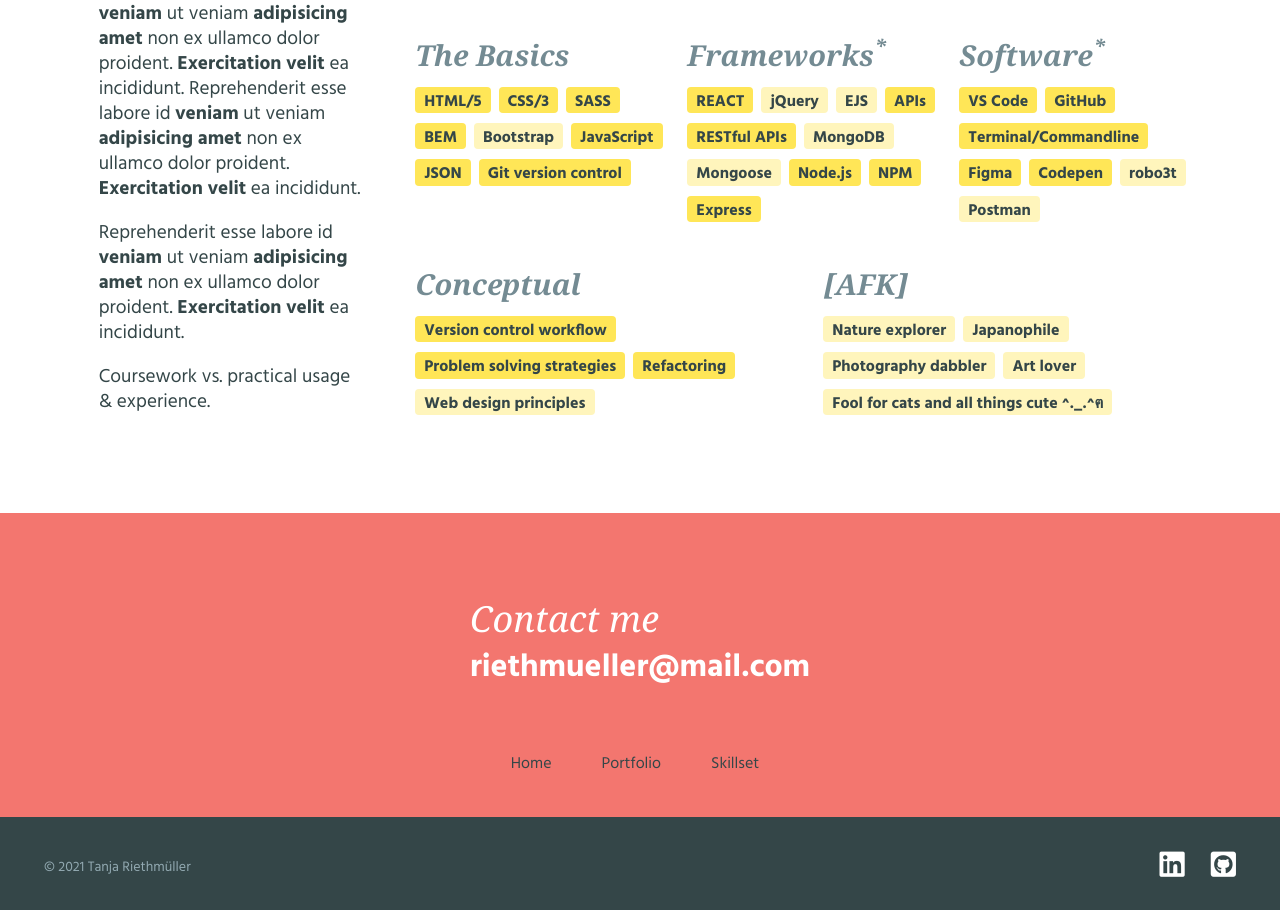
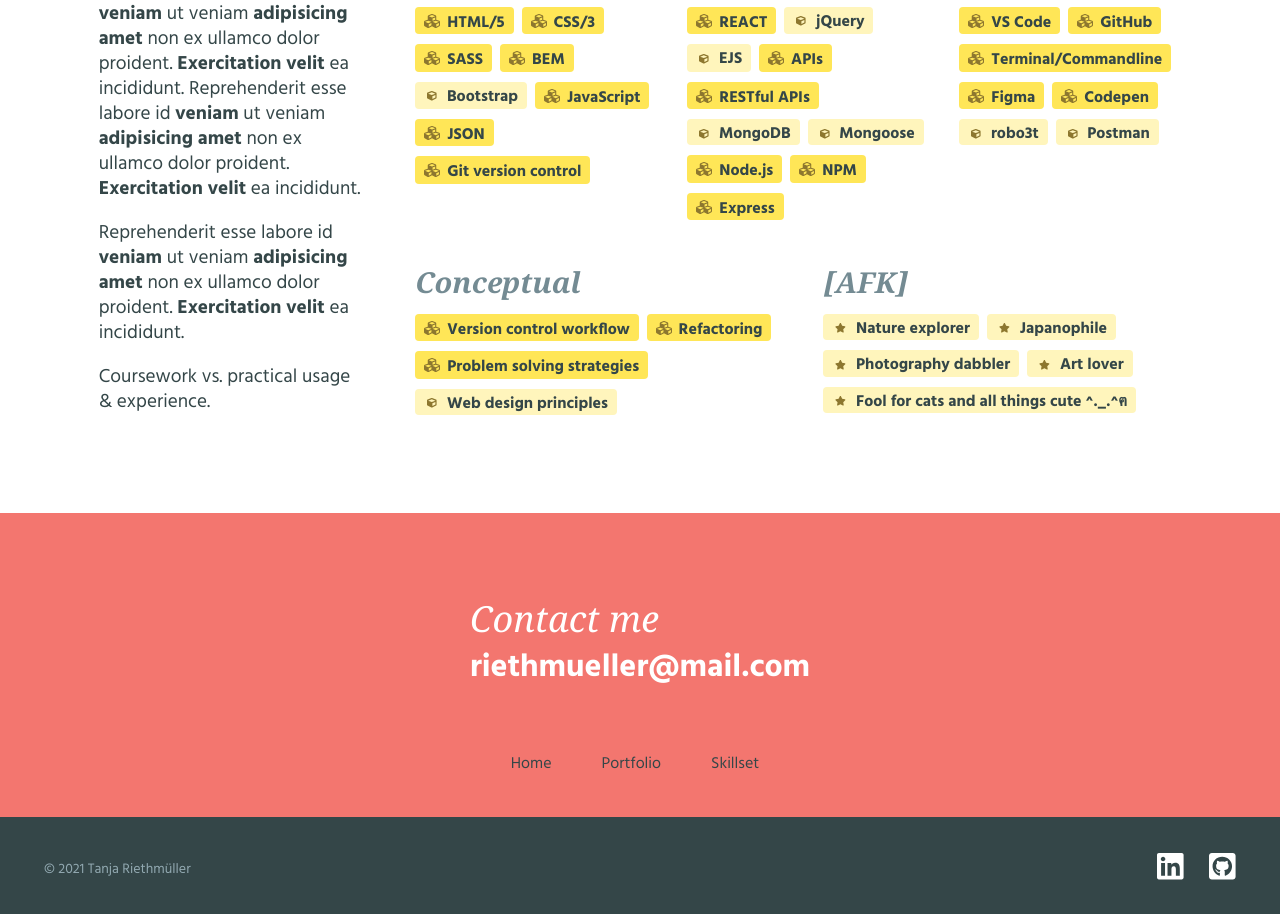
Before and after one commit to tanjanita/portfolio, a React (Create React App) app: page / in a window 1280 px wide. Shown: the part 2039-2953 px from the top of the page. Built offline with nearby package versions, Linux system fonts and the light colour scheme; a web font is replaced by a local one.

Commit message:
Closes #30 Refactoring: Code review adjustments

```diff
--- a/package.json
+++ b/package.json
@@ -3,6 +3,10 @@
   "version": "0.1.0",
   "private": true,
   "dependencies": {
+    "@fortawesome/fontawesome-svg-core": "^1.2.35",
+    "@fortawesome/free-brands-svg-icons": "^5.15.3",
+    "@fortawesome/free-solid-svg-icons": "^5.15.3",
+    "@fortawesome/react-fontawesome": "^0.1.14",
     "@testing-library/jest-dom": "^5.11.4",
     "@testing-library/react": "^11.1.0",
     "@testing-library/user-event": "^12.1.10",
--- a/src/Footer.js
+++ b/src/Footer.js
@@ -1,3 +1,7 @@
+import React from "react";
+import { FontAwesomeIcon } from '@fortawesome/react-fontawesome';
+import { faLinkedin, faGithubSquare } from '@fortawesome/free-brands-svg-icons';
+
 function Footer() {
   return (
     <footer className="footer">
@@ -20,8 +24,8 @@
       <div className="footer__bar">
         <p className="copyright">&copy; 2021 Tanja Riethm&uuml;ller</p>
         <div className="media-links">
-          <a className="media-links__item" href="https://www.linkedin.com/in/tanja-riethmueller/"><i className="fab fa-linkedin"></i><span className="screen-reader-only">Tanja's LinkedIn page</span></a>
-          <a className="media-links__item" href="https://github.com/tanjanita"><i className="fab fa-github-square"></i><span className="screen-reader-only">Tanja's GitHub space</span></a>
+          <a className="media-links__item" href="https://www.linkedin.com/in/tanja-riethmueller/"><FontAwesomeIcon icon={faLinkedin} /><span className="screen-reader-only">Tanja's LinkedIn page</span></a>
+          <a className="media-links__item" href="https://github.com/tanjanita"><FontAwesomeIcon icon={faGithubSquare} /><span className="screen-reader-only">Tanja's GitHub space</span></a>
         </div>
       </div>
 
--- a/src/Skills.js
+++ b/src/Skills.js
@@ -1,15 +1,17 @@
 import React from 'react';
+import { FontAwesomeIcon } from '@fortawesome/react-fontawesome';
+import { faCube, faCubes, faStar } from '@fortawesome/free-solid-svg-icons';
+// alternative icons: faHeart, faPlay, faCertificate, faCircle
 
 function Skills() {
   return (
+
     <article className="article skillset">
 
       <div className="article__header skillset-header">
         <h2 className="article__headline" id="skillset">Skillset</h2>
         <p className="article__description">Reprehenderit esse labore id <strong>veniam</strong> ut veniam <strong>adipisicing amet</strong> non ex ullamco dolor proident. <strong>Exercitation velit</strong> ea incididunt. Reprehenderit esse labore id <strong>veniam</strong> ut veniam <strong>adipisicing amet</strong> non ex ullamco dolor proident. <strong>Exercitation velit</strong> ea incididunt.</p>
-
         <p className="article__description">Reprehenderit esse labore id <strong>veniam</strong> ut veniam <strong>adipisicing amet</strong> non ex ullamco dolor proident. <strong>Exercitation velit</strong> ea incididunt.</p>
-
         <p className="article__description">Coursework vs. practical usage & experience.</p>
         {/* Check if text is long enough for anchor-link positioning or if ::before block needs to be adapted */}
       </div>
@@ -19,71 +21,171 @@
         <div className="list__category">
           <h3 className="list__category-headline">The Basics</h3>
           <ul className="list">
-            <li className="list__item list__item--highlighted">HTML/5</li>
-            <li className="list__item list__item--highlighted">CSS/3</li>
-            <li className="list__item list__item--highlighted">SASS</li>
-            <li className="list__item list__item--highlighted">BEM</li>
-            <li className="list__item">Bootstrap</li>
-            <li className="list__item list__item--highlighted">JavaScript</li>
-            <li className="list__item list__item--highlighted">JSON</li>
-            <li className="list__item list__item--highlighted">Git version control</li>
+            <li className="list__item list__item--highlighted">
+              <FontAwesomeIcon icon={faCubes} className="list__item-icon" />
+              HTML/5
+            </li>
+            <li className="list__item list__item--highlighted">
+              <FontAwesomeIcon icon={faCubes} className="list__item-icon" />
+              CSS/3
+            </li>
+            <li className="list__item list__item--highlighted">
+              <FontAwesomeIcon icon={faCubes} className="list__item-icon" />
+              SASS
+            </li>
+            <li className="list__item list__item--highlighted">
+              <FontAwesomeIcon icon={faCubes} className="list__item-icon" />
+              BEM
+            </li>
+            <li className="list__item">
+              <FontAwesomeIcon icon={faCube} className="list__item-icon list__item-icon--small" />
+              Bootstrap
+            </li>
+            <li className="list__item list__item--highlighted">
+              <FontAwesomeIcon icon={faCubes} className="list__item-icon" />
+              JavaScript
+            </li>
+            <li className="list__item list__item--highlighted">
+              <FontAwesomeIcon icon={faCubes} className="list__item-icon" />
+              JSON
+            </li>
+            <li className="list__item list__item--highlighted">
+              <FontAwesomeIcon icon={faCubes} className="list__item-icon" />
+              Git version control
+            </li>
           </ul>
         </div>
 
         <div className="list__category">
-          <h3 className="list__category-headline">Frameworks<sup>*</sup></h3>
+          <h3 className="list__category-headline">
+          Frameworks /<sub>etc.</sub>
+          </h3>
           <ul className="list">
-            <li className="list__item list__item--highlighted">REACT</li>
-            <li className="list__item">jQuery</li>
-            <li className="list__item">EJS</li>
-            <li className="list__item list__item--highlighted">APIs</li>
-            <li className="list__item list__item--highlighted">RESTful APIs</li>
-            <li className="list__item">MongoDB</li>
-            <li className="list__item">Mongoose</li>
-            <li className="list__item list__item--highlighted">Node.js</li>
-            <li className="list__item list__item--highlighted">NPM</li>
-            <li className="list__item list__item--highlighted">Express</li>
+            <li className="list__item list__item--highlighted">
+              <FontAwesomeIcon icon={faCubes} className="list__item-icon" />
+              REACT
+            </li>
+            <li className="list__item">
+              <FontAwesomeIcon icon={faCube} className="list__item-icon list__item-icon--small" />
+              jQuery
+            </li>
+            <li className="list__item">
+              <FontAwesomeIcon icon={faCube} className="list__item-icon list__item-icon--small" />
+              EJS</li>
+            <li className="list__item list__item--highlighted">
+              <FontAwesomeIcon icon={faCubes} className="list__item-icon" />
+              APIs</li>
+            <li className="list__item list__item--highlighted">
+              <FontAwesomeIcon icon={faCubes} className="list__item-icon" />
+              RESTful APIs
+            </li>
+            <li className="list__item">
+              <FontAwesomeIcon icon={faCube} className="list__item-icon list__item-icon--small" />
+              MongoDB
+            </li>
+            <li className="list__item">
+              <FontAwesomeIcon icon={faCube} className="list__item-icon list__item-icon--small" />
+              Mongoose
+            </li>
+            <li className="list__item list__item--highlighted">
+              <FontAwesomeIcon icon={faCubes} className="list__item-icon" />
+              Node.js
+            </li>
+            <li className="list__item list__item--highlighted">
+              <FontAwesomeIcon icon={faCubes} className="list__item-icon" />
+              NPM
+            </li>
+            <li className="list__item list__item--highlighted">
+              <FontAwesomeIcon icon={faCubes} className="list__item-icon" />
+              Express
+            </li>
           </ul>
         </div>
 
         <div className="list__category">
-          <h3 className="list__category-headline">Software<sup>*</sup></h3>
+          <h3 className="list__category-headline">Software /<sub>etc.</sub></h3>
           <ul className="list">
-            <li className="list__item list__item--highlighted">VS Code</li>
-            <li className="list__item list__item--highlighted">GitHub</li>
-            <li className="list__item list__item--highlighted">Terminal/Commandline</li>
-            <li className="list__item list__item--highlighted">Figma</li>
-            <li className="list__item list__item--highlighted">Codepen</li>
-            <li className="list__item">robo3t</li>
-            <li className="list__item">Postman</li>
+            <li className="list__item list__item--highlighted">
+              <FontAwesomeIcon icon={faCubes} className="list__item-icon" />
+              VS Code
+            </li>
+            <li className="list__item list__item--highlighted">
+              <FontAwesomeIcon icon={faCubes} className="list__item-icon" />
+              GitHub
+            </li>
+            <li className="list__item list__item--highlighted">
+              <FontAwesomeIcon icon={faCubes} className="list__item-icon" />
+              Terminal/Commandline
+            </li>
+            <li className="list__item list__item--highlighted">
+              <FontAwesomeIcon icon={faCubes} className="list__item-icon" />
+              Figma
+            </li>
+            <li className="list__item list__item--highlighted">
+              <FontAwesomeIcon icon={faCubes} className="list__item-icon" />
+              Codepen
+            </li>
+            <li className="list__item">
+              <FontAwesomeIcon icon={faCube} className="list__item-icon list__item-icon--small" />
+              robo3t</li>
+            <li className="list__item">
+              <FontAwesomeIcon icon={faCube} className="list__item-icon list__item-icon--small" />
+              Postman</li>
           </ul>
         </div>
 
         <div className="list__category">
           <h3 className="list__category-headline">Conceptual</h3>
           <ul className="list">
-            <li className="list__item list__item--highlighted">Version control workflow</li>
-            <li className="list__item list__item--highlighted">Problem solving strategies</li>
-            <li className="list__item list__item--highlighted">Refactoring</li>
-            <li className="list__item">Web design principles</li>
+            <li className="list__item list__item--highlighted">
+              <FontAwesomeIcon icon={faCubes} className="list__item-icon" />
+              Version control workflow
+            </li>
+            <li className="list__item list__item--highlighted">
+              <FontAwesomeIcon icon={faCubes} className="list__item-icon" />
+              Refactoring
+            </li>
+            <li className="list__item list__item--highlighted">
+              <FontAwesomeIcon icon={faCubes} className="list__item-icon" />
+              Problem solving strategies
+            </li>
+            <li className="list__item">
+              <FontAwesomeIcon icon={faCube} className="list__item-icon list__item-icon--small" />
+              Web design principles
+            </li>
           </ul>
         </div>
 
         <div className="list__category">
           <h3 className="list__category-headline">[AFK]</h3>
           <ul className="list">
-            <li className="list__item">Nature explorer</li>
-            <li className="list__item">Japanophile</li>
-            <li className="list__item">Photography dabbler</li>
-            <li className="list__item">Art lover</li>
-            <li className="list__item">Fool for cats and all things cute ^._.^ฅ</li>
+            <li className="list__item">
+              <FontAwesomeIcon icon={faStar} className="list__item-icon list__item-icon--small" />
+              Nature explorer
+            </li>
+            <li className="list__item">
+              <FontAwesomeIcon icon={faStar} className="list__item-icon list__item-icon--small" />
+              Japanophile
+            </li>
+            <li className="list__item">
+              <FontAwesomeIcon icon={faStar} className="list__item-icon list__item-icon--small" />
+              Photography dabbler
+            </li>
+            <li className="list__item">
+              <FontAwesomeIcon icon={faStar} className="list__item-icon list__item-icon--small" />
+              Art lover
+            </li>
+            <li className="list__item">
+              <FontAwesomeIcon icon={faStar} className="list__item-icon list__item-icon--small" />
+              Fool for cats and all things cute ^._.^ฅ
+            </li>
           </ul>
         </div>
 
       </div>
 
     </article>
-  );
+);
 }
 
 export default Skills;
--- a/src/styles/_footer.scss
+++ b/src/styles/_footer.scss
@@ -106,18 +106,18 @@
 .media-links {
 
   &__item {
-    margin-left: 20px;
+    margin-left: 14px;
     color: $colour-base-light;
-    font-size: 1.4em;
+    font-size: 1.5em;
 
     @include screen(small) {
-      margin-left: 26px;
-      font-size: 1.6em;
+      margin-left: 20px;
+      font-size: 1.7em;
     }
 
     @include screen(medium) {
       margin-left: 26px;
-      font-size: 1.8em;
+      font-size: 1.9em;
     }
   }
 }
--- a/src/styles/_skills.scss
+++ b/src/styles/_skills.scss
@@ -82,6 +82,19 @@
     font-weight: 700;
     white-space: nowrap;
 
+    &-icon {
+      margin: 0 7px 0 0;
+      color: rgb(141, 119, 47);
+      // color: rgb(167, 120, 50);
+      // color: rgb(165, 98, 98);
+      font-size: 1em;
+
+      &--small {
+        margin: 0 10px 1px 3px;
+        font-size: .6em;
+      }
+    }
+
     &--highlighted {
       background-color: $colour-highlight-2;
     }
--- a/src/styles/styles.css
+++ b/src/styles/styles.css
@@ -1213,14 +1213,10 @@
   }
 }
 
-.project__button::after {
-  display: inline-block;
-  padding-left: 10px;
+.project__button-icon {
+  margin-left: 8px;
   vertical-align: middle;
-  font-family: "Font Awesome 5 Free";
   font-size: .9em;
-  font-weight: 900;
-  content: "\f061";
 }
 
 .project__image-box {
@@ -1397,6 +1393,17 @@
   white-space: nowrap;
 }
 
+.list__item-icon {
+  margin: 0 7px 0 0;
+  color: #8d772f;
+  font-size: 1em;
+}
+
+.list__item-icon--small {
+  margin: 0 10px 1px 3px;
+  font-size: .6em;
+}
+
 .list__item--highlighted {
   background-color: #ffe657;
 }
@@ -1550,22 +1557,22 @@
 }
 
 .media-links__item {
-  margin-left: 20px;
+  margin-left: 14px;
   color: #ffffff;
-  font-size: 1.4em;
-}
-
-@media only screen and (min-width: 370px) {
+  font-size: 1.5em;
+}
+
+@media only screen and (min-width: 370px) {
+  .media-links__item {
+    margin-left: 20px;
+    font-size: 1.7em;
+  }
+}
+
+@media only screen and (min-width: 768px) {
   .media-links__item {
     margin-left: 26px;
-    font-size: 1.6em;
-  }
-}
-
-@media only screen and (min-width: 768px) {
-  .media-links__item {
-    margin-left: 26px;
-    font-size: 1.8em;
+    font-size: 1.9em;
   }
 }
 /*# sourceMappingURL=styles.css.map */
```
Also changed, not shown: src/ProjectCard.js (+10 -2 lines), src/styles/_projectCard.scss (+2 -6 lines), 2 other files (tests, documents, lock files or other folders).
